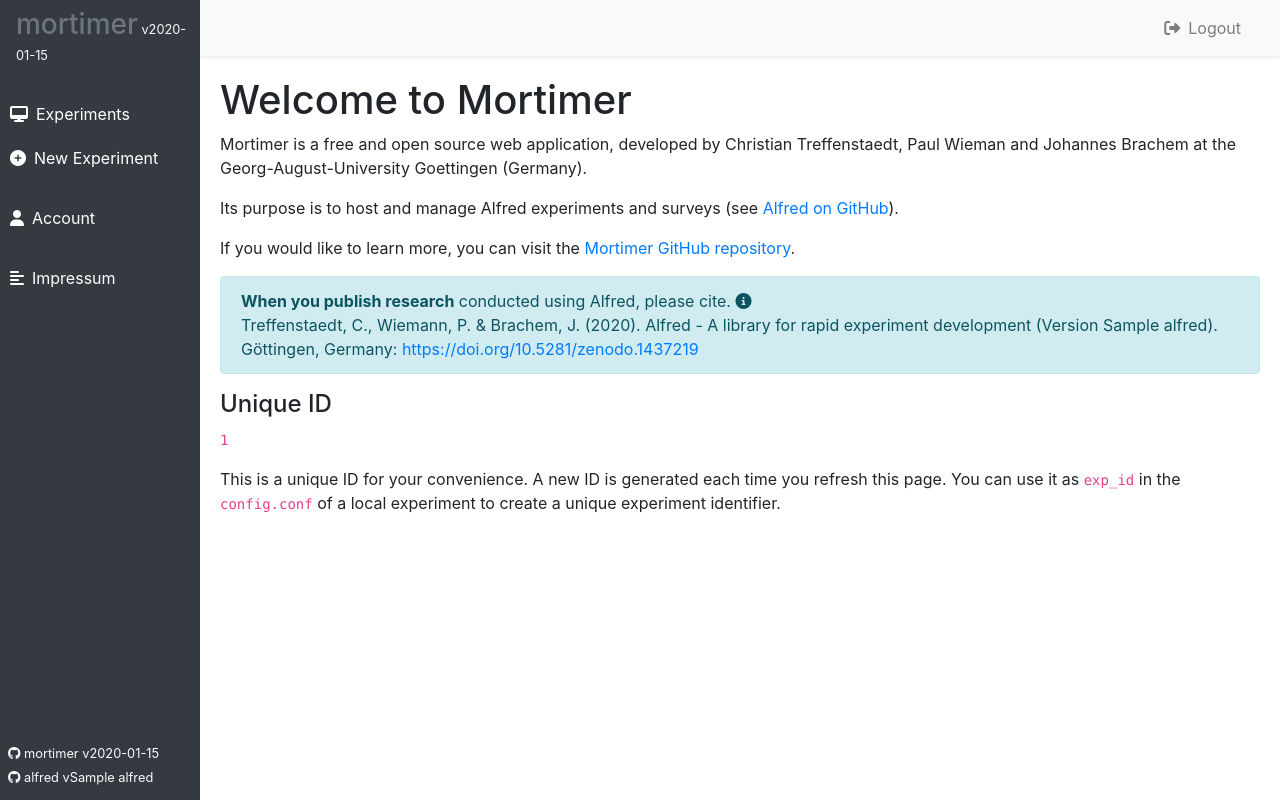
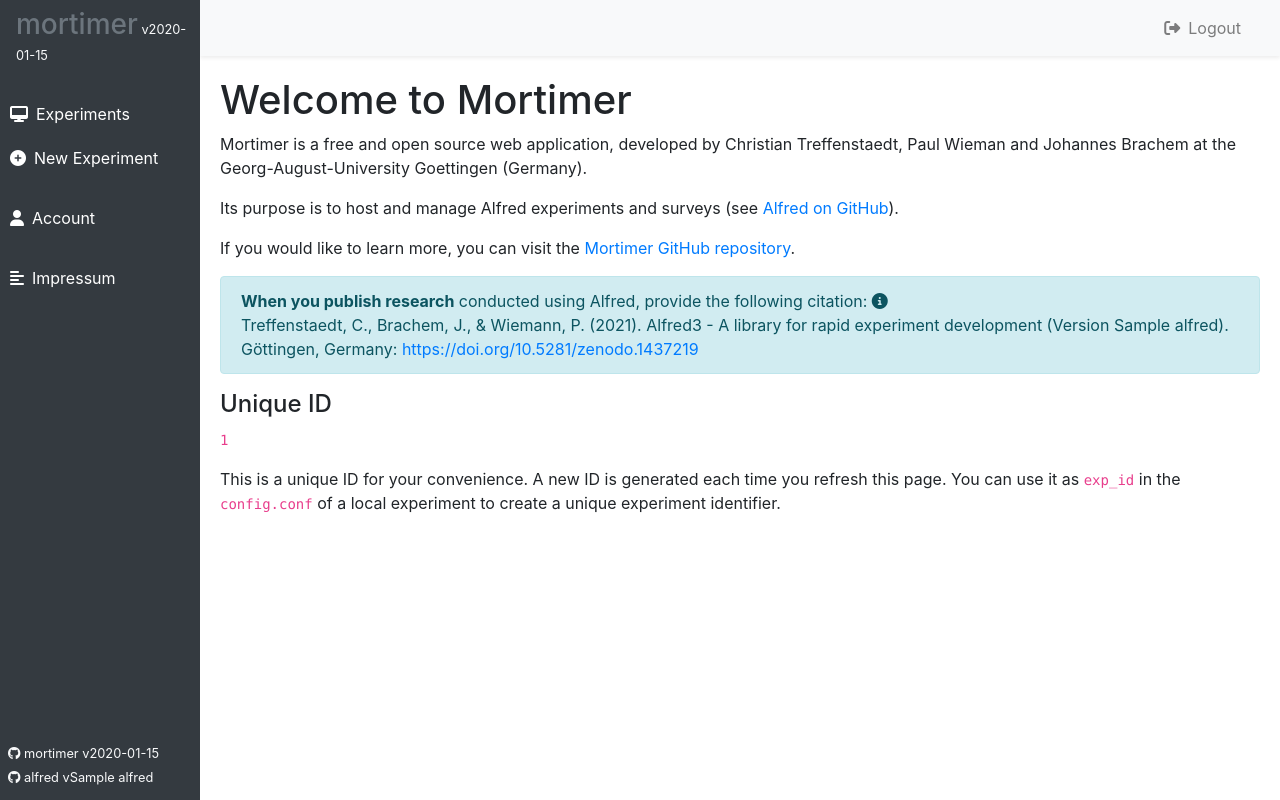
Before and after one commit to ctreffe/mortimer, a Python web app: template src/mortimer/templates/home.html in a window 1280 px wide. Run offline with Jinja, Linux system fonts and the light colour scheme; the template is opened without the code that fills it: most values are stand-ins (such as "Sample title", 1, 10 or a date in 2020); some libraries are stand-ins or nearby versions.

Commit message:
update citation

```diff
--- a/src/mortimer/templates/experiment.html
+++ b/src/mortimer/templates/experiment.html
@@ -219,10 +219,10 @@
 
 <div class="alert alert-info" role="alert">
   <!-- <h3>Futurizing a script</h3> -->
-  <b>When you publish research</b> conducted using Alfred, please cite. <span
+  <b>When you publish research</b> conducted using Alfred, provide the following citation: <span
     title="In this proposed citation, we use the latest alfred version number that was used for data collection in the current experiment. The doi will always link to the Zenodo repository with all versions."><i
       class="fas fa-info-circle"></i></span><br>
-  Treffenstaedt, C., Wiemann, P. & Brachem, J. (2020). Alfred - A library for rapid experiment development (Version
+  Treffenstaedt, C., Brachem, J., & Wiemann, P. (2021). Alfred3 - A library for rapid experiment development (Version
   {{ alfred_versions[-1] }}). Göttingen, Germany: <a
     href="https://doi.org/10.5281/zenodo.1437219">https://doi.org/10.5281/zenodo.1437219</a>
 </div>
--- a/src/mortimer/templates/home.html
+++ b/src/mortimer/templates/home.html
@@ -20,11 +20,10 @@
 
         <div class="alert alert-info" role="alert">
                 <!-- <h3>Futurizing a script</h3> -->
-                <b>When you publish research</b> conducted using Alfred, please cite. <span
+                <b>When you publish research</b> conducted using Alfred, provide the following citation: <span
                         title="In this proposed citation, we use the alfred version number that currently runs on the server. The doi will always link to the Zenodo repository with all versions."><i
                                 class="fas fa-info-circle"></i></span><br>
-                Treffenstaedt, C., Wiemann, P. & Brachem, J. (2020). Alfred - A library for rapid experiment development
-                (Version {{ alfred }}). Göttingen, Germany: <a
+                Treffenstaedt, C., Brachem, J., & Wiemann, P. (2021). Alfred3 - A library for rapid experiment development (Version {{ alfred }}). Göttingen, Germany: <a
                         href="https://doi.org/10.5281/zenodo.1437219">https://doi.org/10.5281/zenodo.1437219</a>
         </div>
 
```
